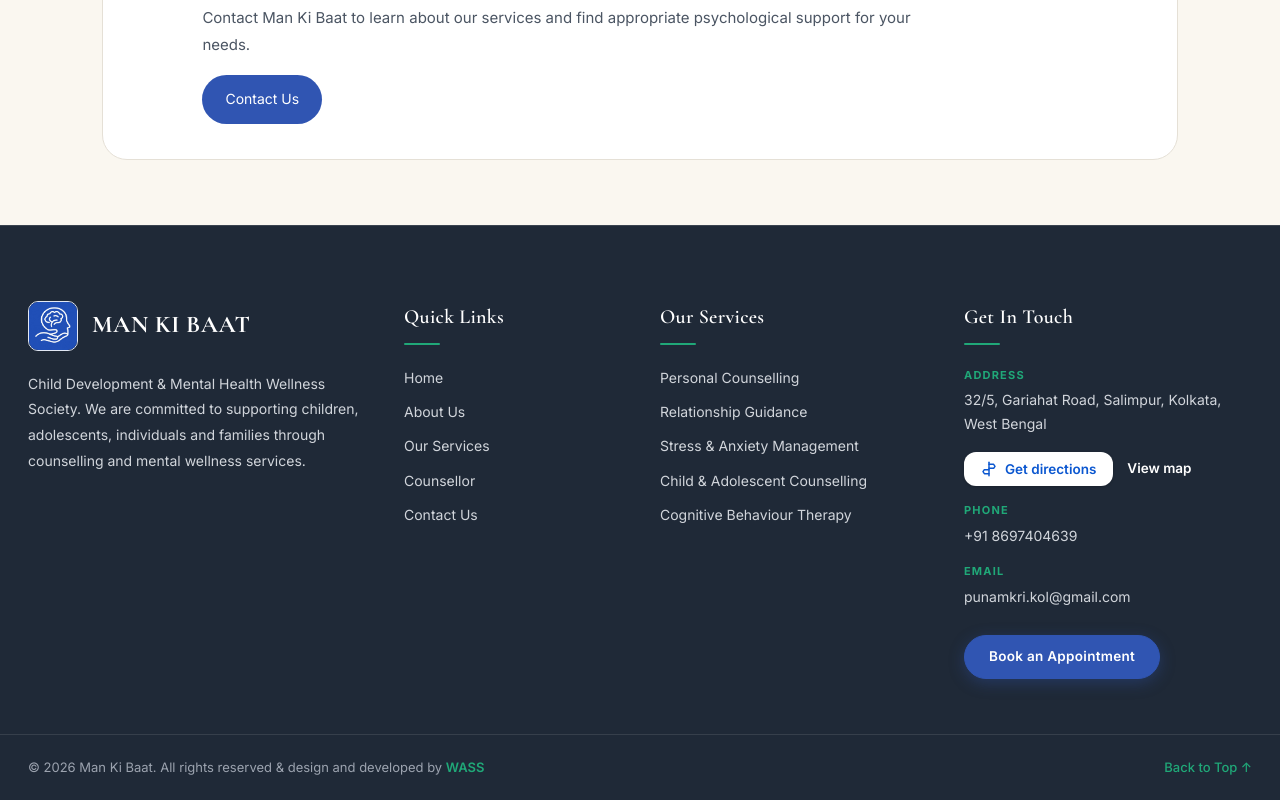
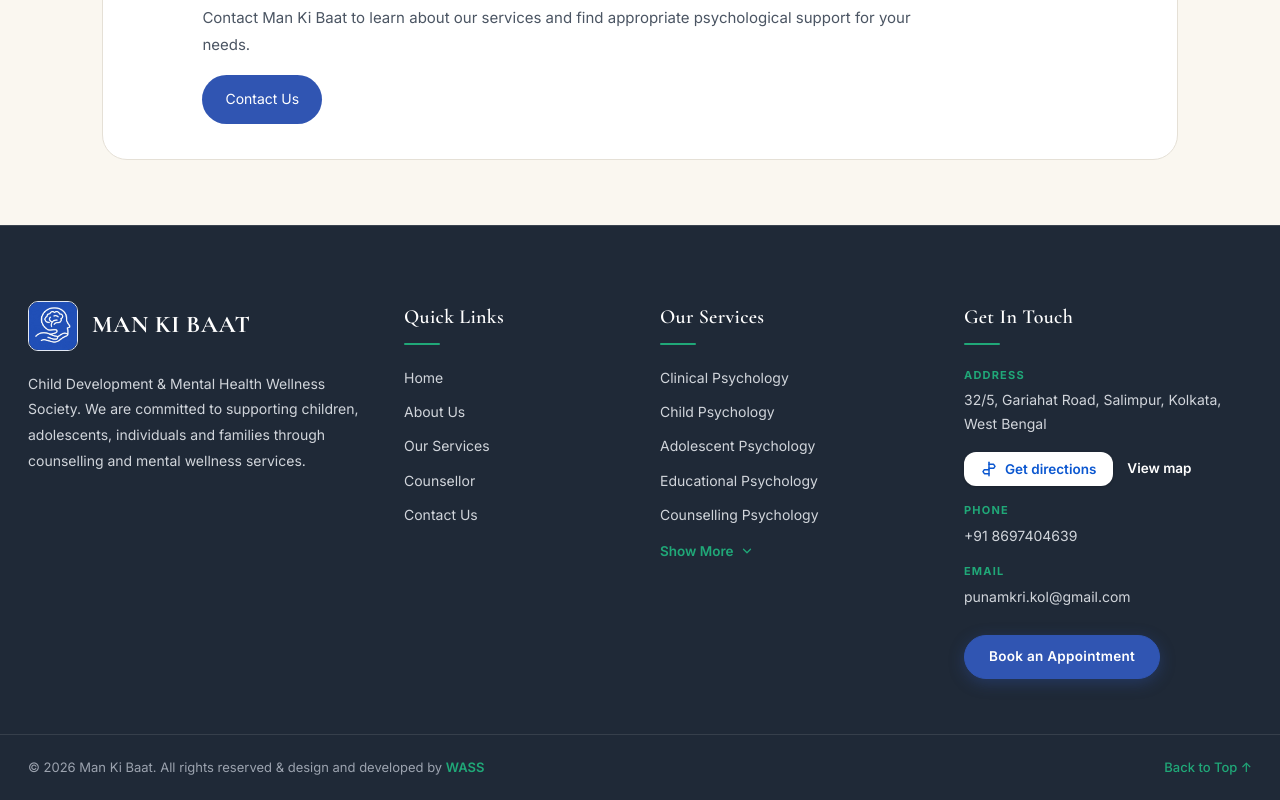
Before and after one commit to ankitachowdhury02/Man-ki-baat, a React (Vite) app: page /specialisations/addiction-psychology in a window 1280 px wide. Shown: the part 1974-2774 px from the top of the page. Built offline with nearby package versions, Linux system fonts and the light colour scheme.

Commit message:
footer change

```diff
--- a/src/Components/Common/Footer.css
+++ b/src/Components/Common/Footer.css
@@ -97,6 +97,72 @@
 .footer-back-top:hover {
   color: var(--accent-green);
   transform: translateX(2px);
+}
+
+/* Show More / Show Less for Our Services */
+
+.footer-more-services {
+  display: grid;
+  grid-template-rows: 0fr;
+  transition: grid-template-rows 0.35s cubic-bezier(0.4, 0, 0.2, 1);
+  width: 100%;
+}
+
+.footer-more-services.expanded {
+  grid-template-rows: 1fr;
+}
+
+.footer-more-services-inner {
+  min-height: 0;
+  overflow: hidden;
+  display: flex;
+  flex-direction: column;
+  align-items: flex-start;
+  visibility: hidden;
+  opacity: 0;
+  transition: visibility 0.35s, opacity 0.25s ease;
+}
+
+.footer-more-services.expanded .footer-more-services-inner {
+  visibility: visible;
+  opacity: 1;
+  transition: visibility 0s, opacity 0.3s ease 0.05s;
+}
+
+.footer-toggle-btn {
+  display: inline-flex;
+  align-items: center;
+  gap: 6px;
+  background: transparent;
+  border: none;
+  padding: 0;
+  margin: 2px 0 12px;
+  color: var(--accent-green);
+  font-family: inherit;
+  font-size: 13.5px;
+  font-weight: 600;
+  cursor: pointer;
+  transition: color 0.2s ease, transform 0.2s ease;
+}
+
+.footer-toggle-btn:hover {
+  color: var(--white);
+  transform: translateX(2px);
+}
+
+.footer-toggle-btn:focus-visible {
+  outline: 2px solid var(--accent-green);
+  outline-offset: 4px;
+  border-radius: 4px;
+}
+
+.footer-toggle-icon {
+  transition: transform 0.3s cubic-bezier(0.4, 0, 0.2, 1);
+  flex-shrink: 0;
+}
+
+.footer-toggle-icon.expanded {
+  transform: rotate(180deg);
 }
 
 .footer-contact p {
--- a/src/Components/Common/Footer.jsx
+++ b/src/Components/Common/Footer.jsx
@@ -1,8 +1,28 @@
+import { useState } from "react";
 import { Link } from "react-router-dom";
 import "./Footer.css";
 import logo from "../../assets/logo.jpeg";
 
+const services = [
+  { name: "Clinical Psychology", slug: "clinical-psychology" },
+  { name: "Child Psychology", slug: "child-psychology" },
+  { name: "Adolescent Psychology", slug: "adolescent-psychology" },
+  { name: "Educational Psychology", slug: "educational-psychology" },
+  { name: "Counselling Psychology", slug: "counselling-psychology" },
+  { name: "Neuropsychology", slug: "neuropsychology" },
+  { name: "Forensic Psychology", slug: "forensic-psychology" },
+  { name: "Health Psychology", slug: "health-psychology" },
+  { name: "Industrial & Organisational Psychology", slug: "industrial-organisational-psychology" },
+  { name: "Sports Psychology", slug: "sports-psychology" },
+  { name: "Rehabilitation Psychology", slug: "rehabilitation-psychology" },
+  { name: "Geropsychology", slug: "geropsychology" },
+  { name: "Family Psychology", slug: "family-psychology" },
+  { name: "Addiction Psychology", slug: "addiction-psychology" },
+  { name: "Community Psychology", slug: "community-psychology" },
+];
+
 function Footer() {
+  const [showAllServices, setShowAllServices] = useState(false);
   const currentYear = new Date().getFullYear();
 
   return (
@@ -33,11 +53,56 @@
 
         <div className="footer-links">
           <h3>Our Services</h3>
-          <a href="#services">Personal Counselling</a>
-          <a href="#services">Relationship Guidance</a>
-          <a href="#services">Stress &amp; Anxiety Management</a>
-          <a href="#services">Child &amp; Adolescent Counselling</a>
-          <a href="#services">Cognitive Behaviour Therapy</a>
+          {services.slice(0, 5).map((service) => (
+            <Link
+              key={service.slug}
+              to={`/specialisations/${service.slug}`}
+            >
+              {service.name}
+            </Link>
+          ))}
+
+          <div
+            id="footer-more-services"
+            className={`footer-more-services ${showAllServices ? "expanded" : ""}`}
+            aria-hidden={!showAllServices}
+          >
+            <div className="footer-more-services-inner">
+              {services.slice(5).map((service) => (
+                <Link
+                  key={service.slug}
+                  to={`/specialisations/${service.slug}`}
+                  tabIndex={showAllServices ? 0 : -1}
+                >
+                  {service.name}
+                </Link>
+              ))}
+            </div>
+          </div>
+
+          <button
+            type="button"
+            className="footer-toggle-btn"
+            onClick={() => setShowAllServices((prev) => !prev)}
+            aria-expanded={showAllServices}
+            aria-controls="footer-more-services"
+          >
+            <span>{showAllServices ? "Show Less" : "Show More"}</span>
+            <svg
+              className={`footer-toggle-icon ${showAllServices ? "expanded" : ""}`}
+              viewBox="0 0 24 24"
+              width="14"
+              height="14"
+              fill="none"
+              stroke="currentColor"
+              strokeWidth="2.2"
+              strokeLinecap="round"
+              strokeLinejoin="round"
+              aria-hidden="true"
+            >
+              <polyline points="6 9 12 15 18 9" />
+            </svg>
+          </button>
         </div>
 
         <div className="footer-contact">
```
